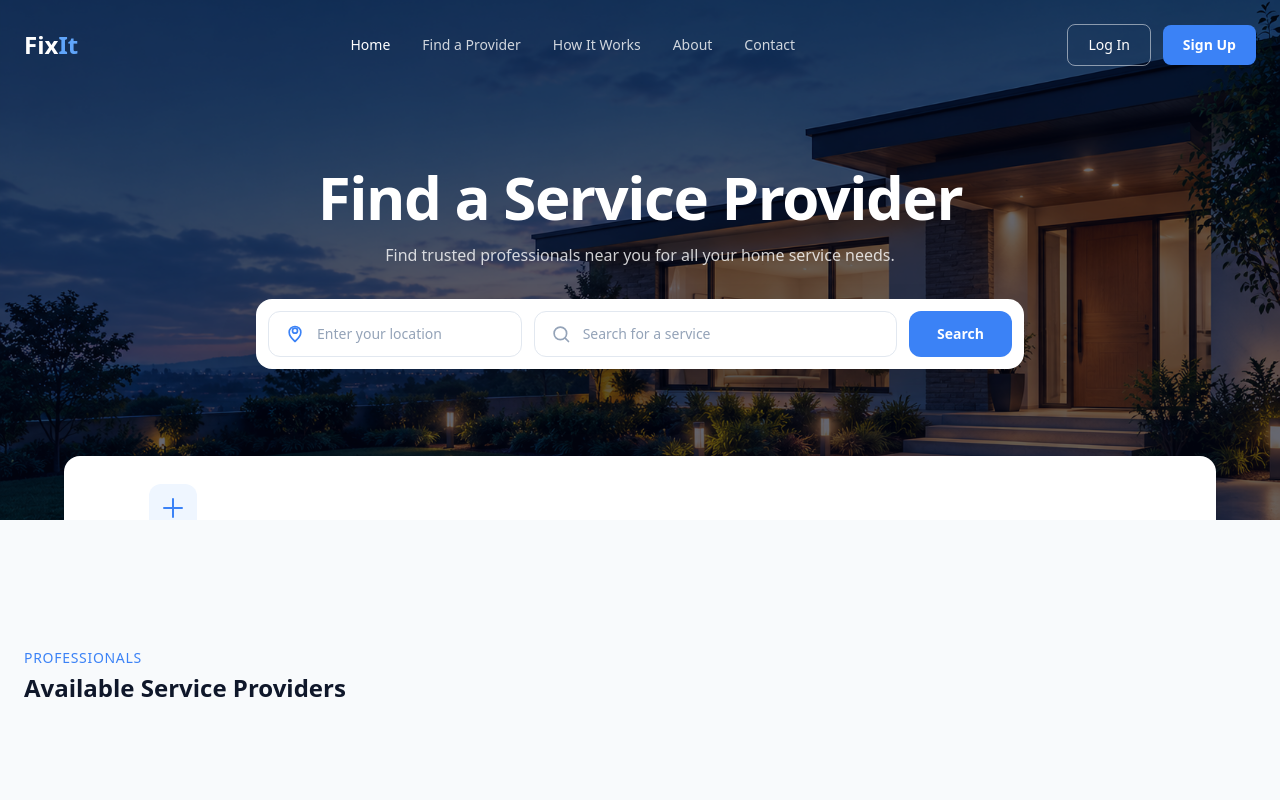
After one commit to imaninaitore/FixIt, a Django app: template templates/find-provider.html in a window 1280 px wide. The commit adds this page. Run offline with Django 5.2, Linux system fonts and the light colour scheme; the template is opened without the code that fills it, so the values that code supplies are empty; some libraries are stand-ins or nearby versions.

Commit message:
create find provider html template

```diff
--- a/fixit_project/urls.py
+++ b/fixit_project/urls.py
@@ -17,11 +17,13 @@ Including another URLconf
 from django.contrib import admin
 from django.urls import path,include
 
-from .views import home
+from .views import home,find_provider
 
 urlpatterns = [
-    path("", home, name="home"),
+
     path('admin/', admin.site.urls),
+
+    #api endpoints
     path("api/auth/", include("accounts.urls")),
     path("api/providers/", include("providers.urls")),
     path("api/payments/", include("payments.urls")),
@@ -30,4 +32,9 @@ urlpatterns = [
     path( "api/messaging", include("messaging.urls")),
      path( "api/admin/", include("administration.urls")),
 
+     #pages
+     path("", home, name="home"),
+     path("providers/", find_provider, name="find_provider"),
+
+
 ]
--- a/fixit_project/views.py
+++ b/fixit_project/views.py
@@ -3,3 +3,9 @@ from django.shortcuts import render
 
 def home(request):
     return render(request, "home.html")
+
+from django.shortcuts import render
+
+
+def find_provider(request):
+    return render(request, "find_provider.html")
--- /dev/null
+++ b/templates/find-provider.html
@@ -0,0 +1,244 @@
+{% extends "base.html" %}
+
+{% load static %}
+
+{% block title %}
+    FixIt | Find a Provider
+{% endblock %}
+
+
+{% block content %}
+
+<div class="min-h-screen bg-slate-50">
+
+    <!-- Hero section -->
+    <section class="relative min-h-[520px] overflow-hidden">
+
+        <!-- Background image -->
+        <div
+            class="absolute inset-0 bg-cover bg-center"
+            style="background-image: url('{% static "images/bg.png" %}');"
+        ></div>
+
+        <!-- Dark overlay -->
+        <div class="absolute inset-0 bg-slate-950/60"></div>
+
+
+        <!-- Hero content -->
+        <div class="relative z-10 mx-auto flex min-h-[520px] max-w-7xl items-center justify-center px-6 pb-28 pt-32">
+
+            <div class="w-full max-w-4xl text-center">
+
+                <!-- Heading -->
+                <h1 class="text-4xl font-semibold tracking-tight text-white sm:text-5xl lg:text-6xl">
+                    Find a Service Provider
+                </h1>
+
+                <p class="mx-auto mt-4 max-w-2xl text-sm text-white/80 sm:text-base">
+                    Find trusted professionals near you for all your home service needs.
+                </p>
+
+
+                <!-- Search area -->
+                <div class="mx-auto mt-8 flex max-w-3xl flex-col gap-3 rounded-2xl bg-white p-3 shadow-2xl md:flex-row">
+
+                    <!-- Location -->
+                    <div class="flex flex-1 items-center rounded-xl border border-slate-200 bg-white px-4">
+
+                        <svg
+                            class="mr-3 h-5 w-5 shrink-0 text-blue-500"
+                            fill="none"
+                            stroke="currentColor"
+                            viewBox="0 0 24 24"
+                        >
+                            <path
+                                stroke-linecap="round"
+                                stroke-linejoin="round"
+                                stroke-width="2"
+                                d="M12 11a3 3 0 100-6 3 3 0 000 6z"
+                            />
+                            <path
+                                stroke-linecap="round"
+                                stroke-linejoin="round"
+                                stroke-width="2"
+                                d="M19 10c0 5-7 11-7 11S5 15 5 10a7 7 0 1114 0z"
+                            />
+                        </svg>
+
+                        <input
+                            id="locationInput"
+                            type="text"
+                            placeholder="Enter your location"
+                            class="w-full border-0 bg-transparent py-3 text-sm text-slate-700 outline-none placeholder:text-slate-400"
+                        >
+
+                    </div>
+
+
+                    <!-- Service search -->
+                    <div class="flex flex-[1.5] items-center rounded-xl border border-slate-200 bg-white px-4">
+
+                        <svg
+                            class="mr-3 h-5 w-5 shrink-0 text-slate-400"
+                            fill="none"
+                            stroke="currentColor"
+                            viewBox="0 0 24 24"
+                        >
+                            <path
+                                stroke-linecap="round"
+                                stroke-linejoin="round"
+                                stroke-width="2"
+                                d="M21 21l-4.35-4.35m2.1-5.4a7.5 7.5 0 11-15 0 7.5 7.5 0 0115 0z"
+                            />
+                        </svg>
+
+                        <input
+                            id="searchInput"
+                            type="text"
+                            placeholder="Search for a service"
+                            class="w-full border-0 bg-transparent py-3 text-sm text-slate-700 outline-none placeholder:text-slate-400"
+                        >
+
+                    </div>
+
+
+                    <!-- Search button -->
+                    <button
+                        id="searchButton"
+                        type="button"
+                        class="rounded-xl bg-blue-500 px-7 py-3 text-sm font-semibold text-white transition hover:bg-blue-600"
+                    >
+                        Search
+                    </button>
+
+                </div>
+
+
+                <!-- Search status -->
+                <p
+                    id="searchStatus"
+                    class="mt-4 hidden text-sm text-white/80"
+                ></p>
+
+            </div>
+
+        </div>
+
+
+        <!-- Category panel -->
+        <div class="absolute bottom-0 left-1/2 z-20 w-[calc(100%-2rem)] max-w-6xl -translate-x-1/2 translate-y-1/2">
+
+            <div class="rounded-2xl bg-white p-5 shadow-xl sm:p-7">
+
+                <div
+                    id="categoryContainer"
+                    class="grid grid-cols-2 gap-6 sm:grid-cols-3 md:grid-cols-4 lg:grid-cols-6"
+                >
+
+                    <!-- Categories are loaded from the API -->
+
+                    <button
+                        type="button"
+                        data-category=""
+                        class="category-button group flex flex-col items-center text-center"
+                    >
+
+                        <div class="flex h-12 w-12 items-center justify-center rounded-xl bg-blue-50 text-blue-500 transition group-hover:bg-blue-500 group-hover:text-white">
+
+                            <svg
+                                class="h-6 w-6"
+                                fill="none"
+                                stroke="currentColor"
+                                viewBox="0 0 24 24"
+                            >
+                                <path
+                                    stroke-linecap="round"
+                                    stroke-linejoin="round"
+                                    stroke-width="2"
+                                    d="M3 12h18M12 3v18"
+                                />
+                            </svg>
+
+                        </div>
+
+                        <span class="mt-2 text-xs font-medium text-slate-600">
+                            All Services
+                        </span>
+
+                    </button>
+
+                </div>
+
+            </div>
+
+        </div>
+
+    </section>
+
+
+    <!-- Results section -->
+    <section class="mx-auto max-w-7xl px-6 pb-16 pt-32">
+
+        <div class="mb-8 flex flex-col justify-between gap-4 sm:flex-row sm:items-center">
+
+            <div>
+                <p class="text-sm font-medium uppercase tracking-wider text-blue-500">
+                    Professionals
+                </p>
+
+                <h2 class="mt-1 text-2xl font-semibold text-slate-900">
+                    Available Service Providers
+                </h2>
+            </div>
+
+            <p
+                id="resultCount"
+                class="text-sm text-slate-500"
+            ></p>
+
+        </div>
+
+
+        <!-- Loading -->
+        <div
+            id="loading"
+            class="hidden py-12 text-center"
+        >
+            <p class="text-sm text-slate-500">
+                Finding providers...
+            </p>
+        </div>
+
+
+        <!-- Provider results -->
+        <div
+            id="providerResults"
+            class="grid grid-cols-1 gap-6 sm:grid-cols-2 lg:grid-cols-3"
+        >
+        </div>
+
+
+        <!-- No results -->
+        <div
+            id="noResults"
+            class="hidden rounded-2xl border border-slate-200 bg-white px-6 py-16 text-center"
+        >
+
+            <h3 class="text-lg font-semibold text-slate-900">
+                No providers found
+            </h3>
+
+            <p class="mt-2 text-sm text-slate-500">
+                Try a different service or location.
+            </p>
+
+        </div>
+
+    </section>
+
+</div>
+
+
+<script src="{% static 'js/providers.js' %}"></script>
+
+{% endblock %}
```
Also changed, not shown: templates/home.html (+26 -197 lines).
